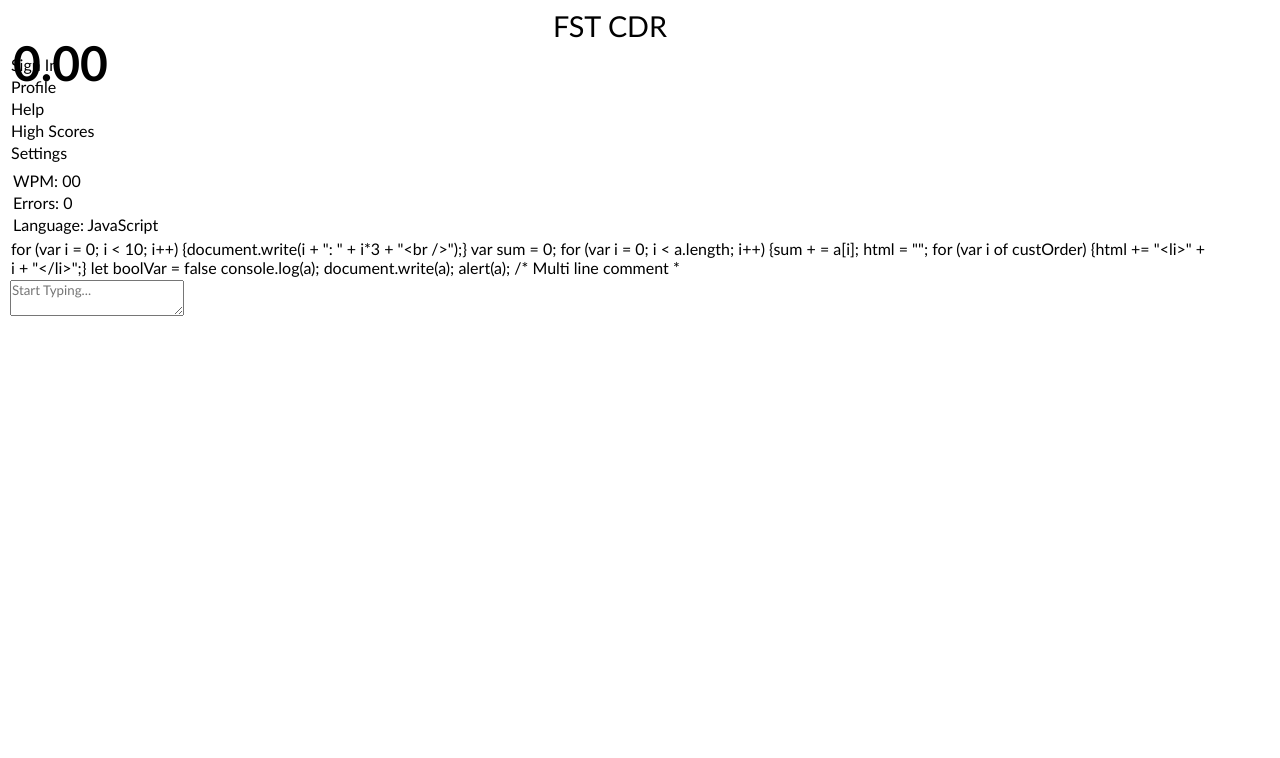
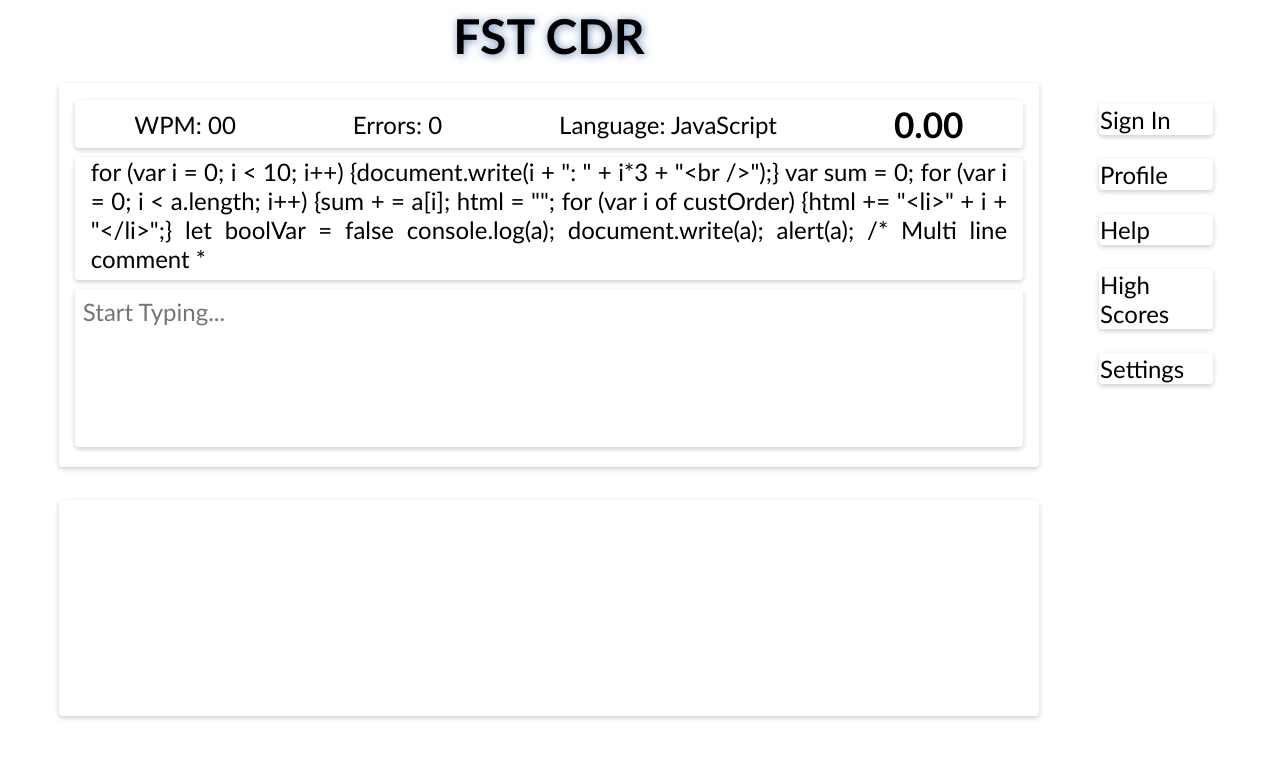
Before and after one commit to ijkeller/Coding-Focused-Typing-Tutor, a React (Create React App) app in the folder react-client/: page / in a window 1280 px wide. Shown: the top 758 px of the page. Built offline with nearby package versions, Linux system fonts and the light colour scheme.

Commit message:
transfered the code I worked on in test/style.css to index.css

```diff
--- a/react-client/src/index.css
+++ b/react-client/src/index.css
@@ -2,52 +2,145 @@
   font-family: 'Gill Sans', 'Gill Sans MT', Calibri, 'Trebuchet MS', sans-serif;
   box-sizing: border-box;
   list-style: none;
+  --standard-font-size: 1.5rem;
   --padding: 1rem;
+  --box-shadow-standard: 0 2px 5px 0 rgba(0, 0, 0, 0.2);
+  --border-radius-standard: .25rem;
   /* 3 colors in the entire page, 60/20/10 */
-  --background-color: hsl(46, 46%, 89%);
-  --main-color: hsl(6, 93%, 71%, 1);
-  --main-color-offset: hsl(6, 93%, 81%, 1);
+  --background-color: white;
+  --background-color-highlight: hsl(6, 93%, 81%, 1);
+  --main-color: ;
+  --main-color-offset: ;
   --accent-color: hsl(0, 0%, 80%, 1);
   --accent-color-offset: hsl(0, 0%, 70%, 1);
-  --highlight-color: ;
-  --highlight-color-offset: ;
+  --highlight-color: hsl(6, 93%, 71%, 1);
+  --highlight-color-offset: hsl(6, 93%, 81%, 1);
   padding: 1px;
-  margin: 1px;
+  margin: 1px auto;
 }
 
-body {
+.App {
   width: 95vw;
-  display: flex;
+  height: 97vh;
+  display: grid;
   justify-content: center;
-  /* align-items: center; */
-  min-height: 100vh;
-  margin: 0;
+  align-items: center;
+  grid-template-columns: 85% 15%;
+  grid-template-rows: 7% 55% 31% 7%;
+}
+
+.nav {
+  grid-column: 2/3;
+  grid-row: 2/3;
+  width: 80%;
+  height: 90%;
+  /* display: flex; */
+  gap: 1rem;
+  background: var(--background-color);
+  border-radius: var(--border-radius-standard);
+  padding: 0 var(--padding);
+  justify-content: center;
+  margin-bottom: .5rem;
+}
+
+li {
+  background: var(--background-color);
+  font-size: var(--standard-font-size);
+  /* border: none; */
+  box-shadow: var(--box-shadow-standard);
+  border-radius: var(--border-radius-standard);
+  margin-top: 1.5rem;
+  text-align: left;
+  margin-bottom: .5rem;
 }
 
 .title {
+  grid-column: 1/2;
+  grid-row: 1/2;
   text-align: center;
-  font-size: 1.8rem;
-  padding-bottom: .5rem;
+  font-size: 3rem;
+  margin: 0 auto;
+  font-weight: bold;
+  text-shadow: 1px 1px 8px rgba(62, 106, 168, .8);
 }
 
-.container {
-  background: white;
-  border: none;
-  box-shadow: 0 2px 5px 0 rgba(0, 0, 0, 0.2);
-  border-radius: .25rem;
+.card {
+  background: var(--background-color);
+  border: 5px black;
+  box-shadow: var(--box-shadow-standard);
+  border-radius: var(--border-radius-standard);
   overflow: hidden;
-  padding: 0 var(--padding);
-  margin-bottom: .5rem;
-  width: 700px;
-  height: 30vh;
-  max-width: 90%;
+  padding: var(--padding);
+  justify-content: center;
+  width: 95%;
+  height: 90%;
+  gap: .5rem;
+}
+
+#typing-container {
+  grid-column: 1/2;
+  grid-row: 2/3;
+}
+
+#qwerty-container {
+  grid-column: 1/2;
+  grid-row: 3/4;
+}
+
+.data {
+  display: inline-flex;
+  width: 100%;
+  align-items: center;
+  font-size: var(--standard-font-size);
+  background: var(--background-color);
+  /* border: none; */
+  box-shadow: var(--box-shadow-standard);
+  border-radius: var(--border-radius-standard);
+  overflow: hidden;
 }
 
 .timer {
-  position: absolute;
-  top: 2rem;
-  font-size: 3rem;
+  font-size: 2.2rem;
   /* color: #F0DB4F; */
+  font-weight: bold;
+  justify-self: right;
+}
+
+.snippet {
+  width: 100%;
+  height: 35%;
+  border-radius: var(--border-radius-standard);
+  margin: .5rem auto;
+  padding: .5rem;
+  justify-self: center;
+  text-align: justify;
+  font-size: var(--standard-font-size);
+  background: var(--background-color);
+  border: none;
+  box-shadow: var(--box-shadow-standard);
+  border-radius: var(--border-radius-standard);
+  padding: 0 var(--padding);
+}
+
+.user-input {
+  width: 100%;
+  height: 45%;
+  font-size: var(--standard-font-size);
+  background: var(--background-color);
+  border: none;
+  box-shadow: var(--box-shadow-standard);
+  border-radius: var(--border-radius-standard);
+  padding: .5rem;
+  resize: none;
+}
+
+.correct {
+  opacity: .65;
+}
+
+.incorrect {
+  color: var(--highlight-color);
+  /* text-decoration: underline; */
   font-weight: bold;
 }
 
```
